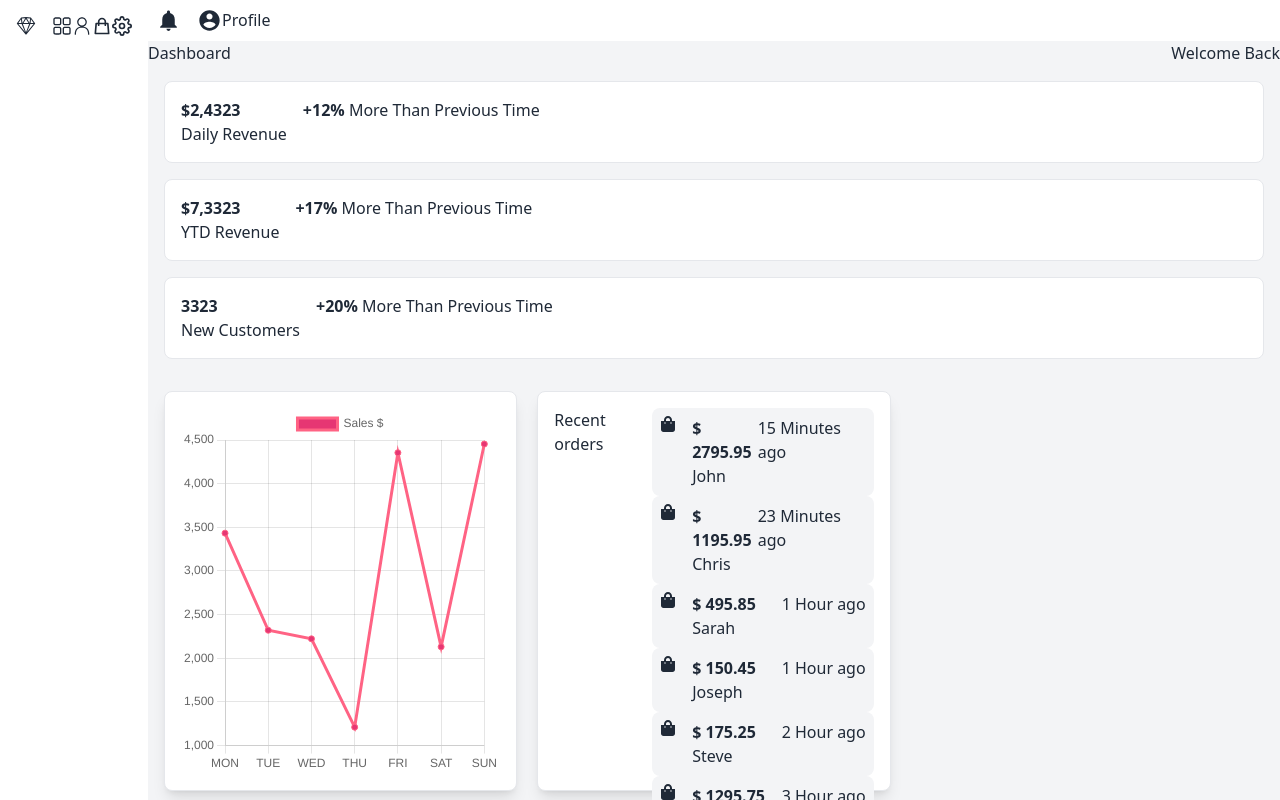
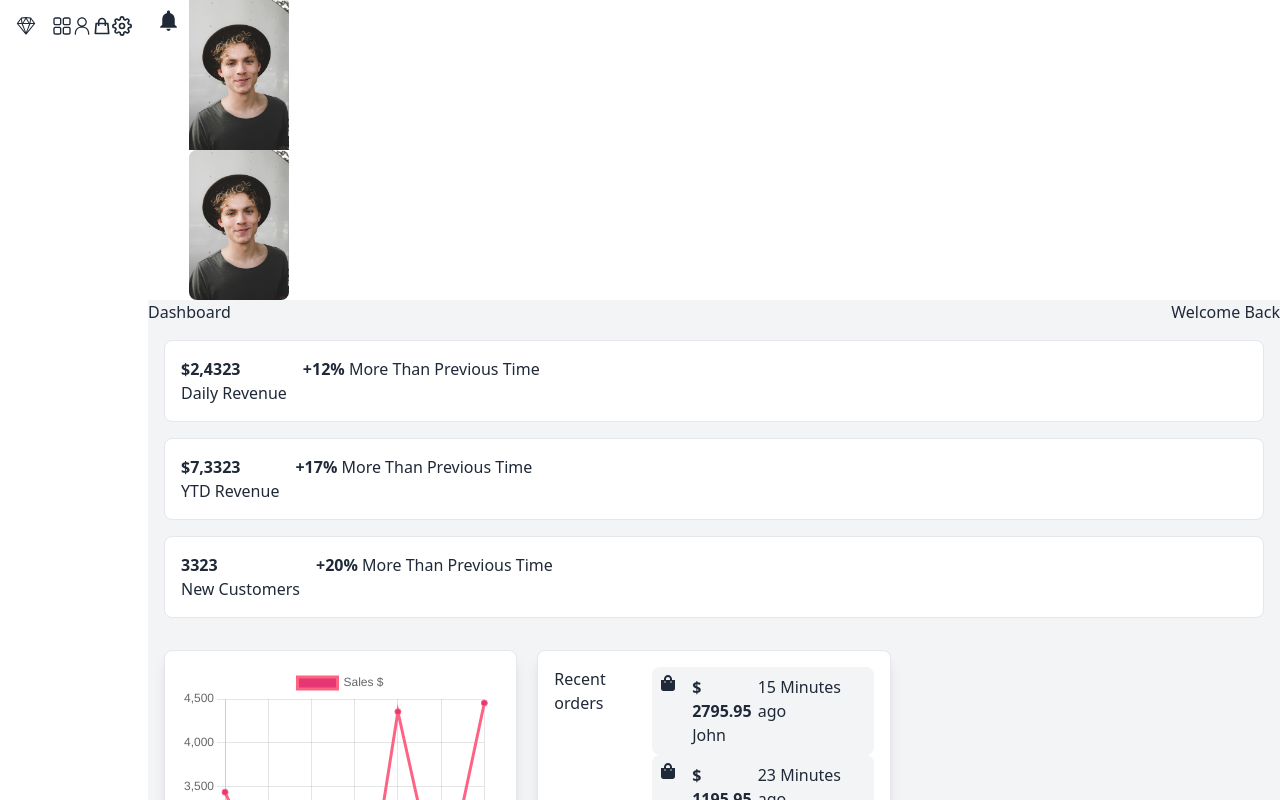
Before and after one commit to zulqarnain1231/Dashboard, a Next.js app: page / in a window 1280 px wide. Shown: the top 800 px of the page. Built offline with nearby package versions, Linux system fonts and the light colour scheme.

Commit message:
modified the top navbar and fixed the heading with the profile pic in the profile page

```diff
--- a/Components/Sidebar.jsx
+++ b/Components/Sidebar.jsx
@@ -1,10 +1,12 @@
 import Link from 'next/link';
+import Image from 'next/image';
 import React, { useState } from 'react'
 import { RxDashboard, RxPerson, RxSketchLogo } from 'react-icons/rx'
 import { HiOutlineShoppingBag } from 'react-icons/hi'
 import { FiSettings } from 'react-icons/fi'
 import { MdNotifications } from 'react-icons/md'
 import { IoMdContact } from 'react-icons/io'
+import picture from '../public/abraham.jpg'
 const Sidebar = ({ children }) => {
    const [isToggle, setIsToggle] = useState(false)
    const handleClick = () => {
@@ -55,10 +57,10 @@ const Sidebar = ({ children }) => {
 
                </span>
                <Link href='/Profile'>
-               <span className='hover:bg-gray-200 text-center flex gap-1 text-gray-500 rounded-lg p-2 cursor-pointer hover:text-purple-700 '>
-                  <IoMdContact size={25} />
-                  <p>Profile</p>
-               </span></Link>
+               <div className="avatar online">
+  <div className="w-10 h-10 mt-1 rounded-full relative">
+  <Image className='cursor-pointer  object-cover shadow-2xl  h-full w-full' src={picture} alt='avatar' height='100px' width='100px' /><Image className='rounded-lg cursor-pointer  object-cover shadow-2xl  h-16 w-16' src={require('../public/abraham.jpg')} alt='avatar' height='100px' width='100px' />
+  </div> </div></Link>
 
                <input className='p-2 rounded-lg border-2 hidden md:flex focus:ring-1 focus:outline-none  focus:ring-purple-500 focus:border-purple-500' placeholder='Typre Here' type="text" />
                {
```
Also changed, not shown: Components/profile/Main.jsx (+5 -2 lines).
